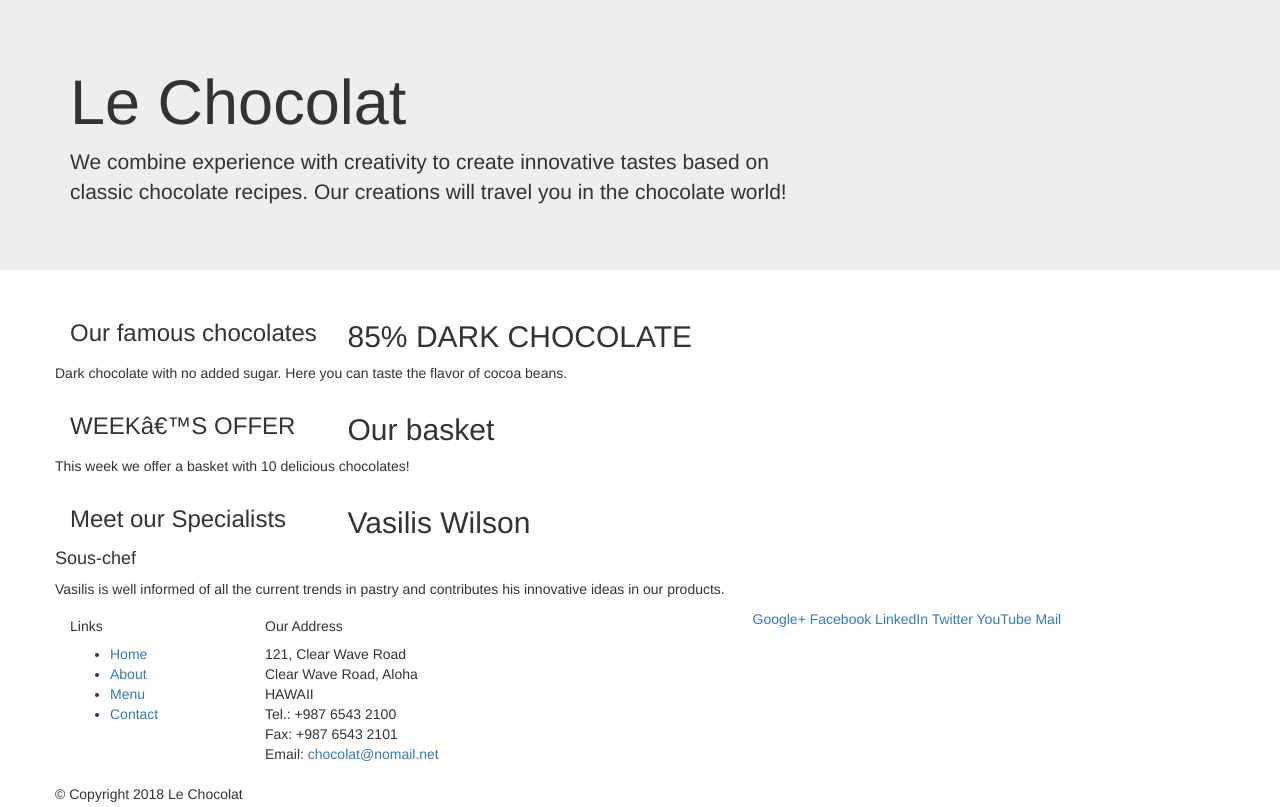
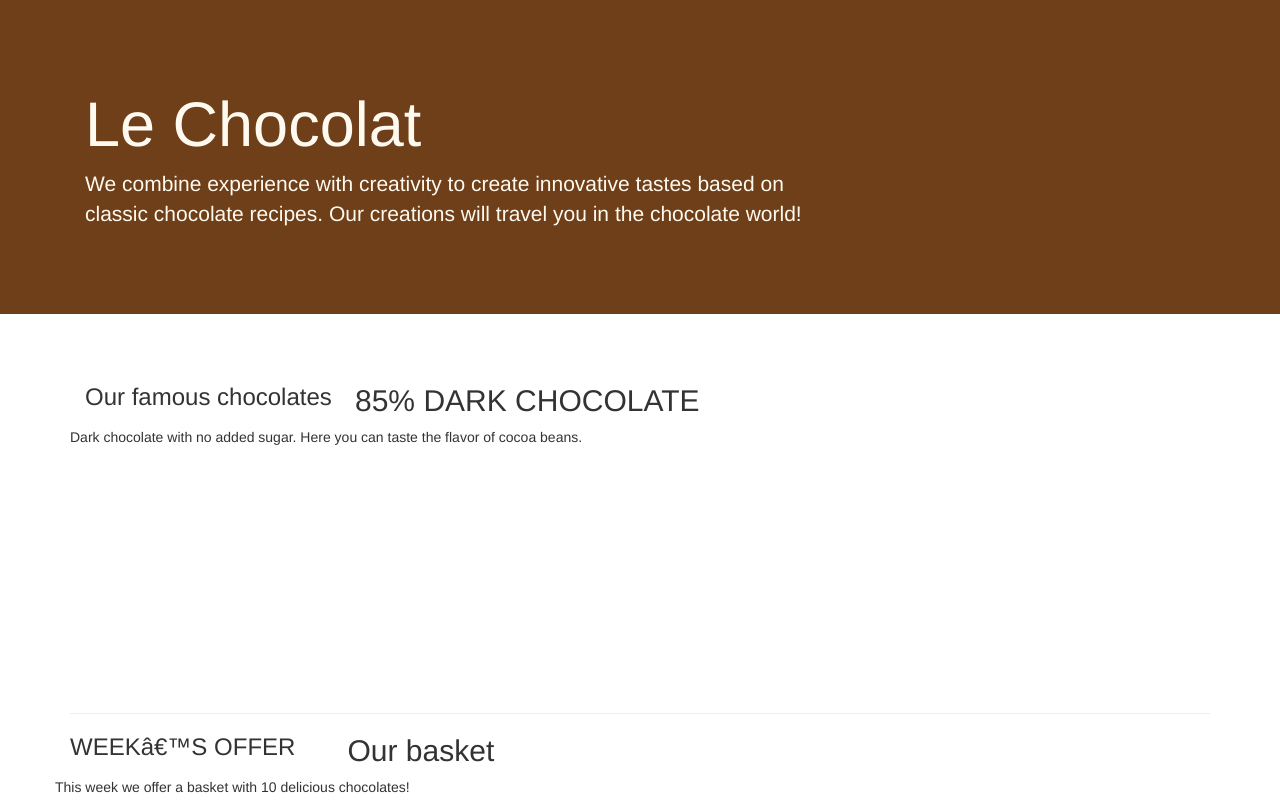
Before and after one commit to harasoilem/LeChocolat, a plain HTML site: page index.html in a window 1280 px wide. Shown: the top 807 px of the page. Drawn offline with nearby package versions, Linux system fonts and the light colour scheme.

Commit message:
Bootstrap Grid Part 2

```diff
--- /dev/null
+++ b/css/styles.css
@@ -0,0 +1,26 @@
+.row-header{
+    margin:0px auto;
+    padding:0px;
+}
+.row-content {
+    margin:0px auto;
+    padding: 50px 0px 50px 0px;
+    border-bottom: 1px ridge;
+    min-height:400px;
+}
+.footer{
+    background-color: #dbb08d;
+    margin:0px auto;
+    padding: 20px 0px 20px 0px;
+}
+.jumbotron {
+    padding:70px 30px 70px 30px;
+    margin:0px auto;
+    background: #6E3F19;
+    color:floralwhite;
+}
+address{
+    font-size:80%;
+    margin:0px;
+    color:#0f0f0f;
+}
--- a/index.html
+++ b/index.html
@@ -8,7 +8,7 @@
     <meta http-equiv="x-ua-compatible" content="ie=edge">
     <!-- Bootstrap CSS -->
     <link rel="stylesheet" href="node_modules/bootstrap/dist/css/bootstrap.min.css">
-
+    <link href="css/styles.css" rel="stylesheet">
     <title>Le Chocolat</title>
 </head>
 
@@ -16,7 +16,7 @@
 
     <header class="jumbotron">
         <div class="container">
-            <div class="row">
+            <div class="row row-header">
                 <div class="col-12 col-sm-8">
                     <h1>Le Chocolat</h1>
                     <p>We combine experience with creativity to create innovative tastes based on classic chocolate recipes. Our creations will travel you in the chocolate world!</p>
@@ -28,7 +28,7 @@
     </header>
 
     <div class="container">
-        <div class="row">
+        <div class="row flex-row-reverse row-content align-items-center">
             <div class="col-sm-4 col-md-3">
                 <h3>Our famous chocolates</h3>
             </div>
@@ -49,7 +49,7 @@
             </div>
         </div>
 
-        <div class="row">
+        <div class="row flex-row-reverse row-content align-items-center">
             <div class="col-sm-4 col-md-3">
                 <h3>Meet our  Specialists</h3>
             </div>
@@ -61,12 +61,12 @@
         </div>
     </div>
 
-    <footer>
+    <footer class="footer">
         <div class="container">
             <div class="row">
                 <div class="col-5 offset-1 col-sm-2">
                     <h5>Links</h5>
-                    <ul>
+                    <ul class="list-unstyled">
                         <li><a href="#">Home</a></li>
                         <li><a href="#">About</a></li>
                         <li><a href="#">Menu</a></li>
@@ -84,8 +84,8 @@
                         Email: <a href="mailto:chocolat@nomail.net">chocolat@nomail.net</a>
 		           </address>
                 </div>
-                <div class="col col-sm-4">
-                    <div>
+                <div class="col col-sm align-items-center">
+                    <div style="text-align: center;">
                         <a href="http://google.com/+">Google+</a>
                         <a href="http://www.facebook.com/profile.php?id=">Facebook</a>
                         <a href="http://www.linkedin.com/in/">LinkedIn</a>
@@ -95,7 +95,7 @@
                     </div>
                 </div>
            </div>
-           <div class="row">
+           <div class="row justify-content-center">
                 <div  class="col-auto">
                     <p> &copy; Copyright 2018 Le Chocolat</p>
                 </div>
```
